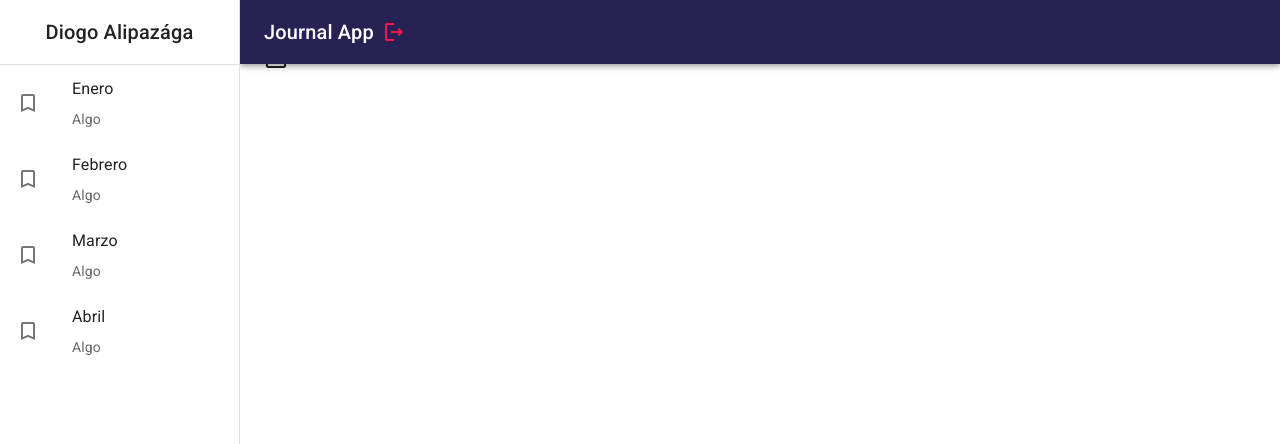
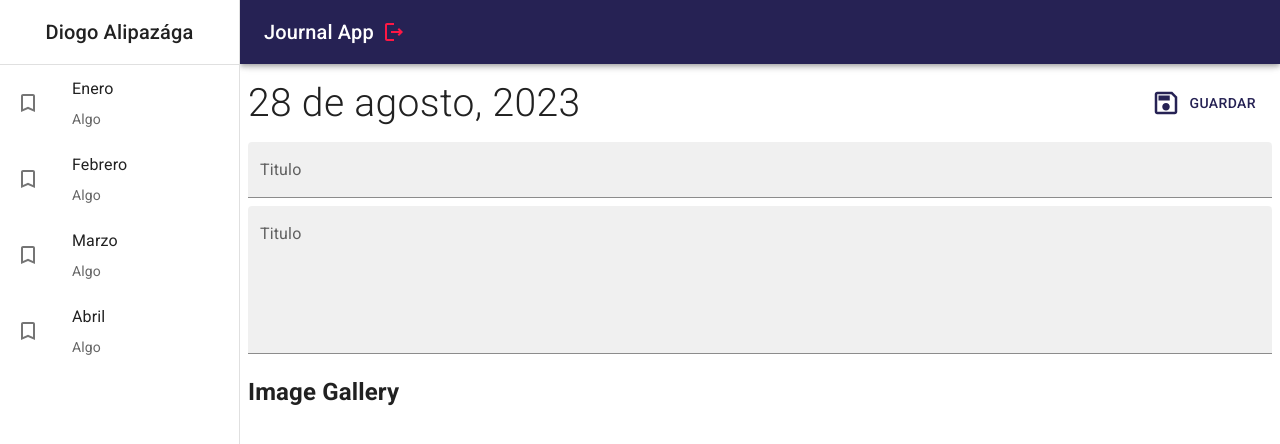
Before and after one commit to DiogoAlip/JournalApp, a React (Vite) app: page / in a window 1280 px wide. Shown: the top 444 px of the page. Built offline with nearby package versions, Linux system fonts and the light colour scheme.

Commit message:
feat: Note Views added

```diff
--- a/src/auth/layout/JournalLayout.tsx
+++ b/src/auth/layout/JournalLayout.tsx
@@ -1,4 +1,4 @@
-import { Box } from "@mui/material";
+import { Box, Toolbar } from "@mui/material";
 import { ReactNode } from "react";
 import { NavBar } from "../../journal/components/NavBar";
 import { SideBar } from "../../journal/components";
@@ -10,8 +10,8 @@ export const JournalLayout = ({ children }: { children: ReactNode }) => {
     <Box sx={{ display: "flex" }}>
       <NavBar drawerWidth={drawerWidth} />
       <SideBar drawerWidth={drawerWidth} />
-      <Box component="main" sx={{ flexGrow: 1, p: 3 }}>
-        {/*Tool Bar */}
+      <Box component="main" sx={{ flexGrow: 1, p: 1 }}>
+        <Toolbar />
         {children}
       </Box>
     </Box>
--- /dev/null
+++ b/src/journal/components/ImageGallery.tsx
@@ -0,0 +1,3 @@
+export const ImageGallery = () => {
+  return <h2>Image Gallery</h2>;
+};
--- a/src/journal/components/index.ts
+++ b/src/journal/components/index.ts
@@ -1,2 +1,3 @@
 export * from "./NavBar";
 export * from "./SideBar";
+export * from "./ImageGallery";
--- a/src/journal/pages/JournalPage.tsx
+++ b/src/journal/pages/JournalPage.tsx
@@ -1,12 +1,11 @@
-import { Typography } from "@mui/material";
-import { MailOutline } from "@mui/icons-material";
 import { JournalLayout } from "../../auth/layout/JournalLayout";
+import { NoteView } from "../views/";
 
 export const JournalPage = () => {
   return (
     <JournalLayout>
-      <Typography>JournalPage</Typography>
-      <MailOutline />
+      {/* <NothingSelectedView /> */}
+      <NoteView />
     </JournalLayout>
   );
 };
--- /dev/null
+++ b/src/journal/views/NoteView.tsx
@@ -0,0 +1,50 @@
+import { SaveOutlined } from "@mui/icons-material";
+import { Button, TextField, Typography } from "@mui/material";
+import Grid from "@mui/material/Grid2";
+import { ImageGallery } from "../components";
+
+export const NoteView = () => {
+  return (
+    <>
+      <Grid
+        container
+        direction="row"
+        justifyContent="space-between"
+        alignItems="center"
+        sx={{ mb: 1 }}
+      >
+        <Grid>
+          <Typography fontSize={39} fontWeight="light">
+            28 de agosto, 2023
+          </Typography>
+        </Grid>
+        <Grid>
+          <Button color="primary" sx={{ padding: 2 }}>
+            <SaveOutlined sx={{ fontSize: 30, mr: 1 }} />
+            Guardar
+          </Button>
+        </Grid>
+      </Grid>
+      <Grid container>
+        <TextField
+          type="Text"
+          variant="filled"
+          fullWidth
+          placeholder="Ingrese el titulo"
+          label="Titulo"
+          sx={{ border: "none", mb: 1 }}
+        />
+        <TextField
+          type="Text"
+          variant="filled"
+          fullWidth
+          multiline
+          placeholder="¿Que sucedio hoy?"
+          label="Titulo"
+          minRows={5}
+        />
+      </Grid>
+      <ImageGallery />
+    </>
+  );
+};
--- /dev/null
+++ b/src/journal/views/NothingSelected.tsx
@@ -0,0 +1,35 @@
+import { StarOutline } from "@mui/icons-material";
+import { Typography } from "@mui/material";
+import Grid from "@mui/material/Grid2";
+
+export const NothingSelectedView = () => {
+  return (
+    <Grid
+      container
+      spacing={0}
+      direction="column"
+      alignItems="center"
+      justifyContent="center"
+      sx={{
+        minHeight: "calc(100vh - 110px)",
+        backgroundColor: "primary.main",
+        padding: 4,
+        borderRadius: 4,
+      }}
+    >
+      <Grid size={{ xs: 12 }} width="auto">
+        <StarOutline
+          sx={{
+            fontSize: 100,
+            color: "white",
+          }}
+        />
+      </Grid>
+      <Grid size={{ xs: 12 }}>
+        <Typography color="white" variant="h5" textAlign="center">
+          Seleciona o crea una entrada
+        </Typography>
+      </Grid>
+    </Grid>
+  );
+};
--- /dev/null
+++ b/src/journal/views/index.ts
@@ -0,0 +1,2 @@
+export * from "./NoteView";
+export * from "./NothingSelected";
```
